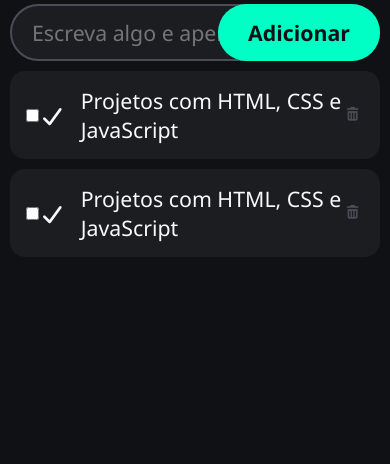
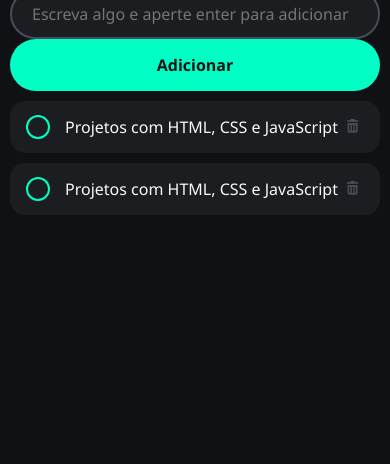
Before and after one commit to soaressgui/todo-app, a plain HTML site: page index.html in a window 390 px wide. Shown: the part 400-864 px from the top of the page. Drawn offline with Linux system fonts and the light colour scheme.

Commit message:
finalizando estilos e responsividade

```diff
--- a/index.html
+++ b/index.html
@@ -12,6 +12,7 @@
       crossorigin="anonymous"
       referrerpolicy="no-referrer"
     />
+    <script src="script.js" defer></script>
   </head>
   <body>
     <h1>To-do App</h1>
@@ -41,7 +42,7 @@
           <li id="todo">
           <input type="checkbox" id="todo-2" />
           <label class="custom-checkbox" for="todo-2">
-            <i class="fa-solid fa-check"></i>
+            <i class="fa-solid fa-check" fill="transparent"></i>
           </label>
           <label for="todo-2" class="todo-text">
             Projetos com HTML, CSS e JavaScript
@@ -52,7 +53,5 @@
         </li>
       </ul>
     </div>
-
-    <script src="script.js"></script>
   </body>
 </html>
--- a/style.css
+++ b/style.css
@@ -93,6 +93,7 @@ form {
     padding: 15px;
     padding-right: 0;
     flex-grow: 1;
+    transition: 200ms ease;
 }
 
 .delete-button {
@@ -105,3 +106,57 @@ form {
     align-items: center;
     cursor: pointer;
 }
+
+.delete-button:hover {
+    color: #ff0000;
+}
+
+.custom-checkbox {
+    border: 2px solid var(--accent-color);
+    border-radius: 50%;
+    min-height: 20px;
+    min-width: 20px;
+    display: flex;
+    justify-content: center;
+    align-items: center;
+    flex-shrink: 0;
+    color: transparent;
+    transition: 200ms ease;
+    cursor: pointer;
+}
+
+input[type="checkbox"]:checked ~ .custom-checkbox {
+    background-color: var(--accent-color);
+}
+
+input[type="checkbox"]:checked ~ .custom-checkbox i {
+    color: var(--primary-color);
+}
+
+input[type="checkbox"]:checked ~ .todo-text {
+    text-decoration: line-through;
+    color: var(--secondary-color);
+}
+
+input[type="checkbox"] {
+    display: none;
+}
+
+@media (max-width: 500px) {
+    html{
+        font-size: 12pt;
+    }
+
+    #add-button {
+        position: unset;
+        width: 100%;
+        padding: 15px;
+        height: auto;
+    }
+    h1{
+        margin-top: 50px;
+        font-size: 15vw;
+
+    }
+
+}
```
